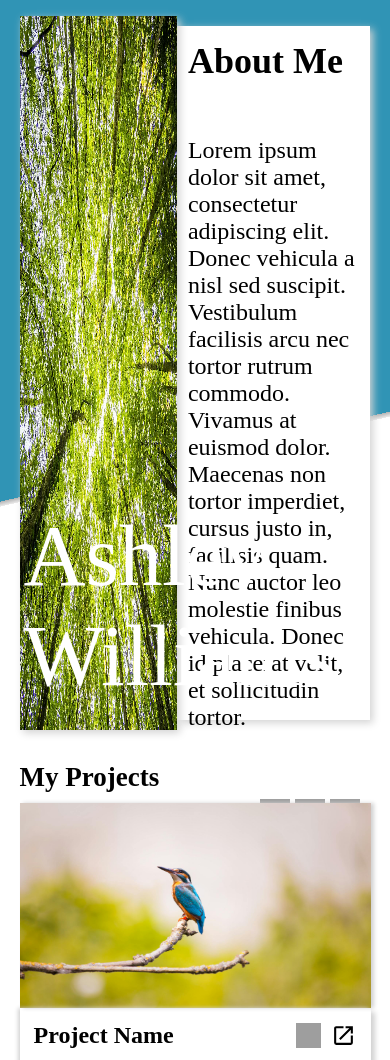
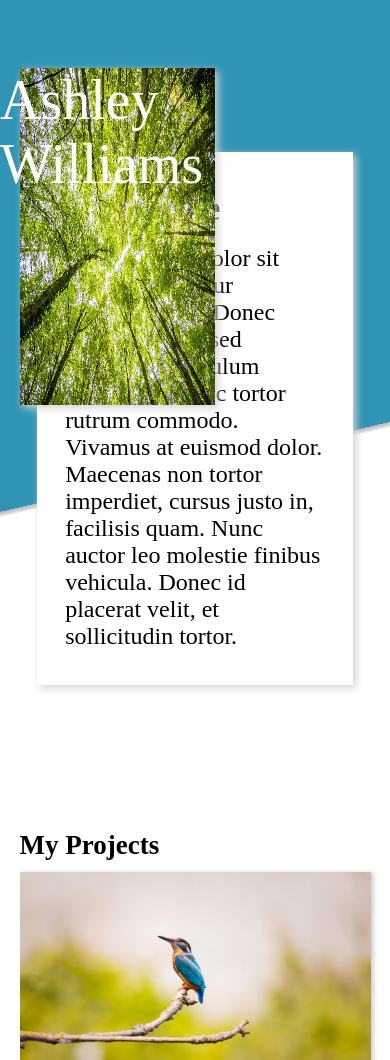
Before and after one commit to lalit-machra/odin-homepage, a plain HTML site: page index.html in a window 390 px wide. Shown: the top 1060 px of the page. Drawn offline with Linux system fonts and the light colour scheme; grey boxes are pictures that could not be loaded.

```diff
--- a/style.css
+++ b/style.css
@@ -17,7 +17,7 @@ body {
 .personal-info {
   min-height: 80vh;
   display: flex;
-  padding: 4% 5%;
+  padding: 8vh 5%;
   flex-wrap: wrap;
   background:
     linear-gradient(135deg, rgba(48, 148, 181, 0.914) 26%, transparent 26%),
@@ -33,7 +33,7 @@ body {
 
 .personal-info .author-name {
   position: absolute;
-  font-size: 86px;
+  font-size: 5rem;
   z-index: 2;
   left: 6%;
   top: calc(80vh - 20%);
@@ -62,7 +62,7 @@ body {
 
 .author-info p {
   margin-top: 0;
-  margin-bottom: 8%;
+  margin-bottom: 0;
 }
 
 .author-info .author-icons {
@@ -78,8 +78,8 @@ body {
 }
 
 .my-work {
-  height: 82vw;
-  padding: 4% 5%;
+  min-height: 140vh;
+  padding: 8vh 5%;
   display: flex;
   flex-direction: column;
 }
@@ -156,7 +156,7 @@ body {
 .contact {
   min-height: 70vh;
   display: flex;
-  padding: 4% 5%;
+  padding: 8vh 5%;
   gap: 3%;
   flex-wrap: wrap;
   background-color: rgba(48, 148, 181, 0.914);
@@ -188,7 +188,7 @@ body {
 }
 
 .contact-details h1 {
-  margin-bottom: 8%;;
+  margin-bottom: 8%;
 }
 
 .contact-info .phone,
@@ -220,3 +220,100 @@ body {
   height: 50px;
   width: 50px;
 }
+
+@media (max-width: 1375px) {
+  .personal-info .author-name {
+    font-size: 4.1em;
+  }
+}
+
+@media (max-width: 1113px) {
+  .personal-info .author-name {
+    font-size: 3.3em;
+    top: calc(80vh - 17%);
+  }
+
+  .my-work {
+    min-height: 210vh;
+  }
+
+  .contact .contact-details {
+    max-width: 40%;
+  }
+
+  .contact .contact-photo {
+    max-width: 55%;
+  }
+}
+
+@media (max-width: 910px) {
+  .personal-info .author-name {
+    font-size: 2.8em;
+  }
+
+  .my-work {
+    min-height: 185vh;
+  }
+
+  .contact .contact-details {
+    font-size: 1.4rem;
+  }
+}
+
+@media (max-width: 768px) {
+  .personal-info {
+    display: block;
+  }
+
+  .personal-info .author-photo {
+    max-width: 50%;
+    float: left;
+    position: absolute;
+    height: 40%;
+  }
+
+  .personal-info .author-info {
+    max-width: 90%;
+    margin-top: 10vh;
+    margin-left: auto;
+    margin-right: auto;
+    padding: 10% 8%;
+  }
+
+  .author-info h2 {
+    margin-bottom: 6%;
+  }
+
+  .personal-info .author-name {
+    font-size: 3.5em;
+    top: 8vh;
+    left: auto;
+    right: 5%;
+  }
+
+  .personal-info .author-icons {
+    display: none;
+  }
+
+  .contact .contact-details {
+    max-width: 45%;
+  }
+
+  .contact .contact-photo {
+    max-width: 50%;
+  }
+}
+
+@media (max-width: 719px) {
+  .my-work {
+    min-height: 500vh;
+  }
+
+  .contact {
+    display: block;
+  }
+
+  .contact .contact-details {
+    width: 100%;
+  }
+}
```
